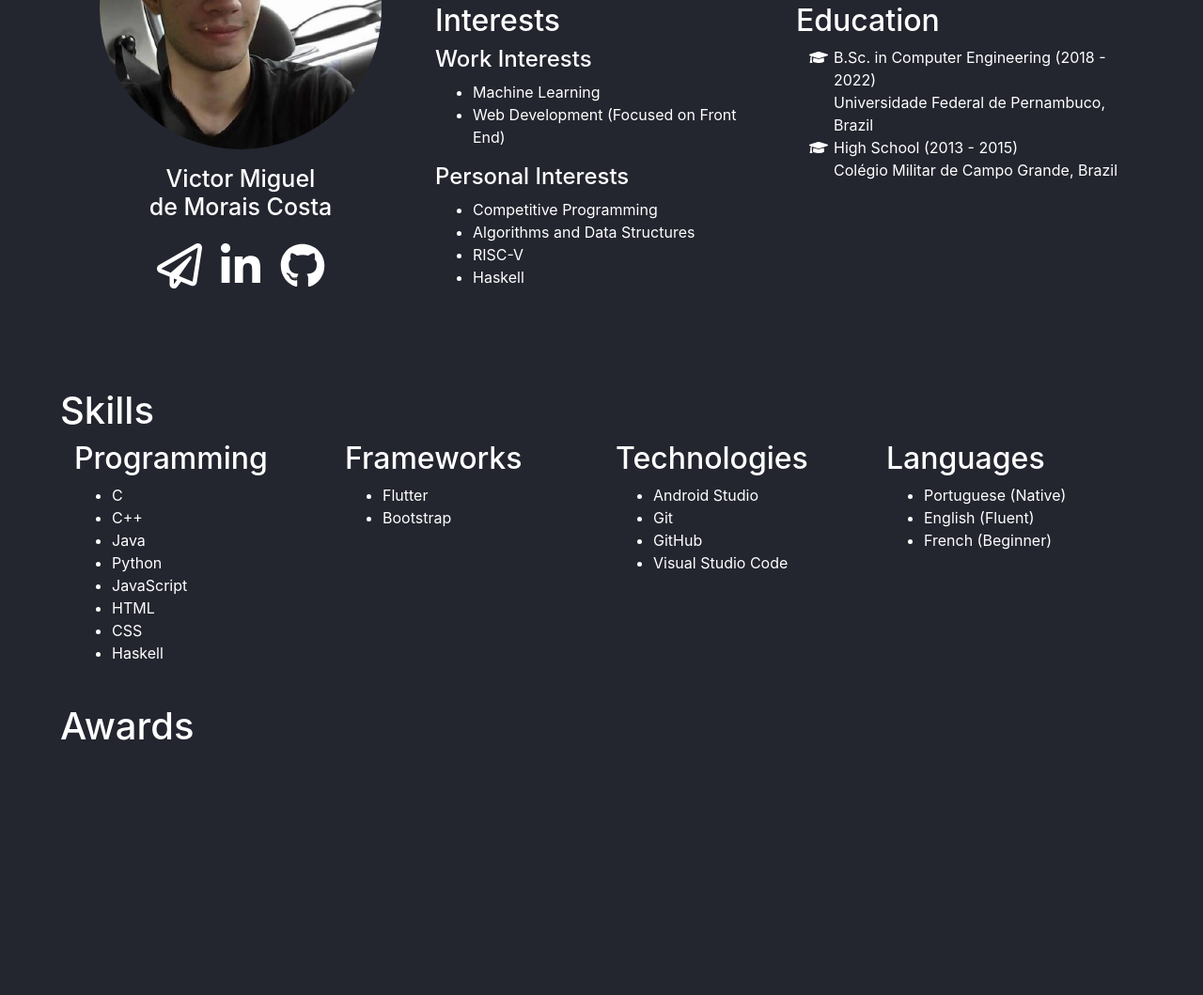
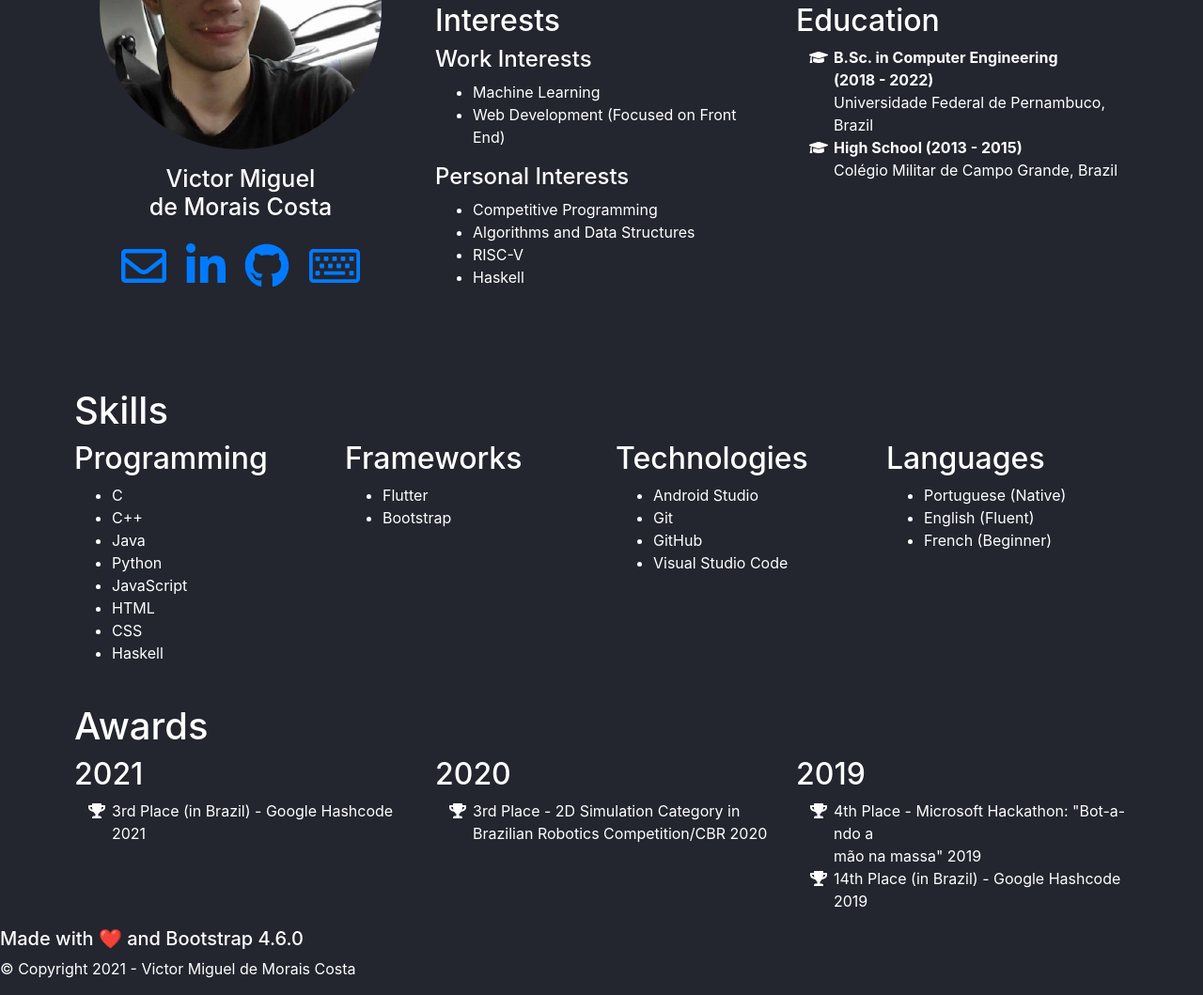
Before and after one commit to vmmc2/vmmc2.github.io, a plain HTML site: page index.html in a window 1280 px wide. Shown: the part 261-1320 px from the top of the page at 94% size. Before the commit the page ends 1066 px from the top, so only its background shows below. Drawn offline with nearby package versions, Linux system fonts and the light colour scheme.

Commit message:
Update index.html

```diff
--- a/index.html
+++ b/index.html
@@ -10,6 +10,10 @@
 
         <!-- Font Awesome -->
         <script defer src="https://use.fontawesome.com/releases/v5.0.7/js/all.js"></script>
+
+        <!-- Google Fonts -->
+        <link rel="preconnect" href="https://fonts.gstatic.com">
+        <link href="https://fonts.googleapis.com/css2?family=Poppins:wght@300;400;500;600;700;800;900&display=swap" rel="stylesheet">
 
         <!-- Personal Styles -->
         <link rel="stylesheet" href="styles.css">
@@ -59,25 +63,34 @@
                             <h5> Victor Miguel </br> de Morais Costa </h5>
                         </div>
                         <div class="contact-me" id="ctt-me">
-                            <i class="far fa-paper-plane fa-3x contact-item" href=""></i>
-                            <i class="fab fa-linkedin-in fa-3x contact-item" href="https://www.linkedin.com/in/victor-miguel-de-morais-costa-3200b6175/"></i>
-                            <i class="fab fa-github fa-3x contact-item" href="https://github.com/vmmc2"></i>
+                            <a href="">
+                                <i class="far fa-envelope fa-3x contact-item" href=""></i>
+                            </a>
+                            <a href="https://www.linkedin.com/in/victor-miguel-de-morais-costa-3200b6175/">
+                                <i class="fab fa-linkedin-in fa-3x contact-item" href=""></i>
+                            </a>
+                            <a href="https://github.com/vmmc2">
+                                <i class="fab fa-github fa-3x contact-item" href=""></i>
+                            </a>
+                            <a href="https://codeforces.com/profile/meatpl0w">
+                                <i class="far fa-keyboard fa-3x contact-item" href=""></i>
+                            </a>
                         </div>
                     </div>
                     <div class="col-lg-8">
-                        <h1> Biography </h1>
+                        <h1 class="biography"> Biography </h1>
                         <p> I am an undergraduate student in Computer Engineering at Centro de Informática (CIn) of the Universidade Federal de Pernambuco (UFPE),
                             located in Brazil. My main work interests are in Machine Learning and Web Development.
                         </p>
                         <div class="row">
                             <div class="col-lg-6">
-                                <h2> Interests </h2>
-                                <h4> Work Interests </h4>
+                                <h2 class="interests"> Interests </h2>
+                                <h4 class="specific-interests"> Work Interests </h4>
                                 <ul class="work-interests-list">
                                     <li> Machine Learning </li>
                                     <li> Web Development (Focused on Front End) </li>
                                 </ul>
-                                <h4> Personal Interests </h4>
+                                <h4 class="specific-interests"> Personal Interests </h4>
                                 <ul class="personal-interests-list">
                                     <li> Competitive Programming </li>
                                     <li> Algorithms and Data Structures </li>
@@ -86,16 +99,16 @@
                                 </ul>
                             </div>
                             <div class="col-lg-6">
-                                <h2> Education </h2>
+                                <h2 class="education"> Education </h2>
                                 <ul class="fa-ul">
-                                    <li>
+                                    <li class="ele-school">
                                         <span class="fa-li"> <i class="fas fa-graduation-cap"></i> </span>
-                                        B.Sc. in Computer Engineering (2018 - 2022) </br>
+                                        <strong class="school-history"> B.Sc. in Computer Engineering </br> (2018 - 2022) </strong> </br>
                                         Universidade Federal de Pernambuco, Brazil
                                     </li>
-                                    <li>
+                                    <li class="ele-school">
                                         <span class="fa-li"> <i class="fas fa-graduation-cap"></i> </span>
-                                        High School (2013 - 2015) </br>
+                                        <strong class="school-history"> High School (2013 - 2015) </strong> </br>
                                         Colégio Militar de Campo Grande, Brazil
                                     </li>
                                 </ul>
@@ -108,8 +121,8 @@
         </section>
 
         <section id="skills">
-            <h1> Skills </h1>
             <div class="container-fluid">
+                <h1> Skills </h1>
                 <div class="row">
                     <div class="col-lg-3">
                         <h2> Programming </h2>
@@ -153,19 +166,50 @@
         </section>
 
         <section id="awards">
-            <h1> Awards </h1>
+            <div class="container-fluid">
+                <h1> Awards </h1>
+                <div class="row">
+                    <div class="col-lg-4">
+                        <h2> 2021 </h2>
+                        <ul class="awards-list fa-ul">
+                            <li>
+                                <span class="fa-li"> <i class="fas fa-trophy"></i> </span> 3rd Place (in Brazil) - Google Hashcode 2021
+                            </li>
+                        </ul>
+                    </div>
+                    <div class="col-lg-4">
+                        <h2> 2020 </h2>
+                        <ul class="awards-list fa-ul">
+                            <li>
+                                <span class="fa-li"> <i class="fas fa-trophy"></i> </span> 3rd Place - 2D Simulation Category in Brazilian Robotics Competition/CBR 2020
+                            </li>
+                        </ul>
+                    </div>
+                    <div class="col-lg-4">
+                        <h2> 2019 </h2>
+                        <ul class="awards-list fa-ul">
+                            <li>
+                                <span class="fa-li"> <i class="fas fa-trophy"></i> </span> 4th Place - Microsoft Hackathon: "Bot-a-ndo a </br> mão na massa" 2019
+                            </li>
+                            <li>
+                                <span class="fa-li"> <i class="fas fa-trophy"></i> </span> 14th Place (in Brazil) - Google Hashcode 2019
+                            </li>
+                        </ul>
+                    </div>
+                </div>
+            </div>
         </section>
 
-
-
+        <section id="footer">
+            <h5> Made with ❤️ and Bootstrap 4.6.0 </h5>
+            <p> © Copyright 2021 - Victor Miguel de Morais Costa </p>
+        </section>
 
         <!-- IMPORTS -->
         <!-- Bootstrap 4.6.x -->
         <script src="https://code.jquery.com/jquery-3.5.1.slim.min.js" integrity="sha384-DfXdz2htPH0lsSSs5nCTpuj/zy4C+OGpamoFVy38MVBnE+IbbVYUew+OrCXaRkfj" crossorigin="anonymous"></script>
         <script src="https://cdn.jsdelivr.net/npm/bootstrap@4.6.0/dist/js/bootstrap.bundle.min.js" integrity="sha384-Piv4xVNRyMGpqkS2by6br4gNJ7DXjqk09RmUpJ8jgGtD7zP9yug3goQfGII0yAns" crossorigin="anonymous"></script>
 
-
     </body>
 
-
 </html>
```
